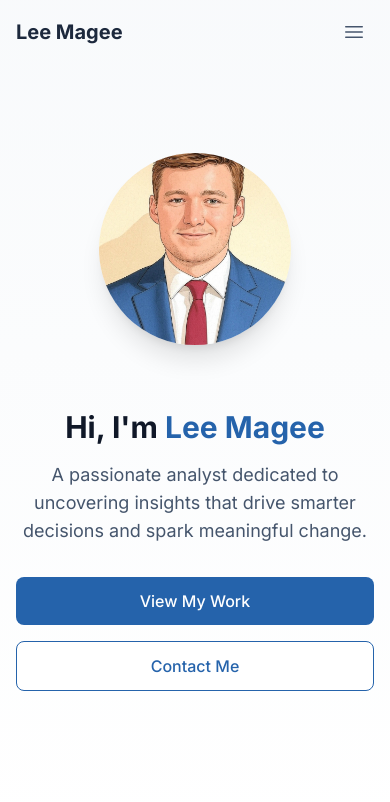
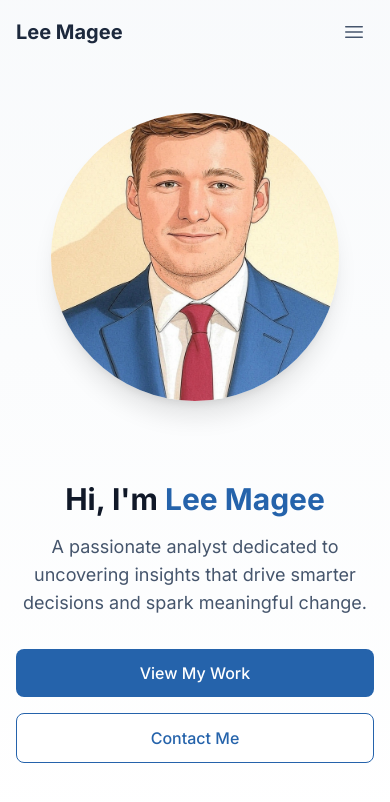
Before and after one commit to leemagee11/Portfolio-Website, a Next.js app: page / in a window 390 px wide. Shown: the top 802 px of the page. Built offline with nearby package versions, Linux system fonts and the light colour scheme.

Commit message:
Fix: increase mobile image size and improve spacing

```diff
--- a/src/components/Hero.tsx
+++ b/src/components/Hero.tsx
@@ -14,15 +14,15 @@ const Hero = () => {
             initial={{ opacity: 0, y: 20 }}
             animate={{ opacity: 1, y: 0 }}
             transition={{ duration: 0.8 }}
-            className="relative md:hidden mx-auto mb-8"
+            className="relative md:hidden mx-auto mb-12 pt-8"
           >
-            <div className="w-48 h-48 sm:w-56 sm:h-56 relative rounded-full overflow-hidden shadow-xl">
+            <div className="w-72 h-72 relative rounded-full overflow-hidden shadow-xl">
               <Image
                 src="/images/profile.jpg"
                 alt="Lee Magee - Professional Profile"
                 fill
                 className="object-cover"
-                sizes="(max-width: 640px) 192px, 224px"
+                sizes="288px"
                 priority
               />
             </div>
```
